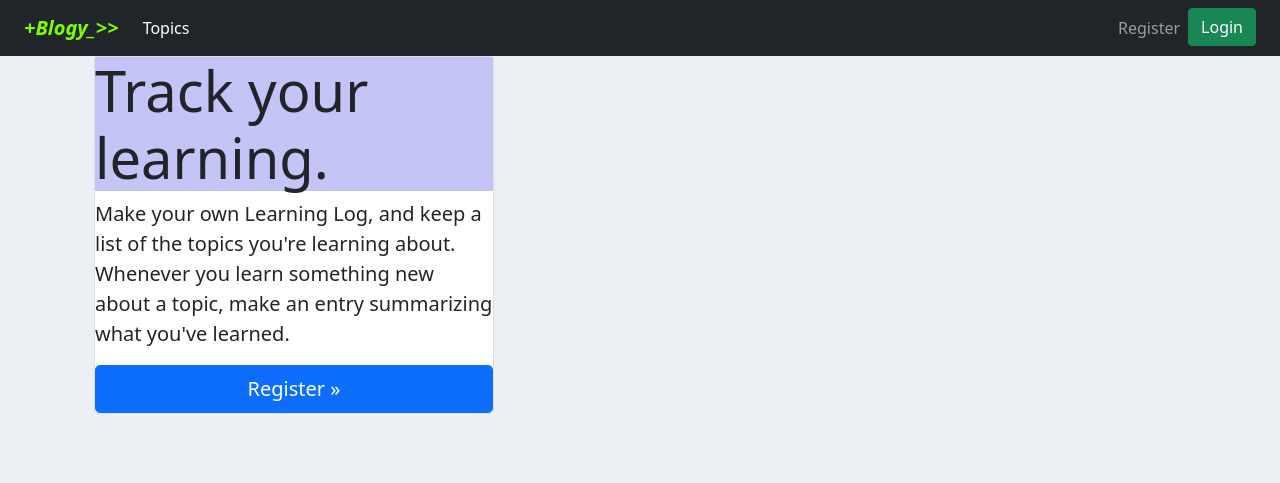
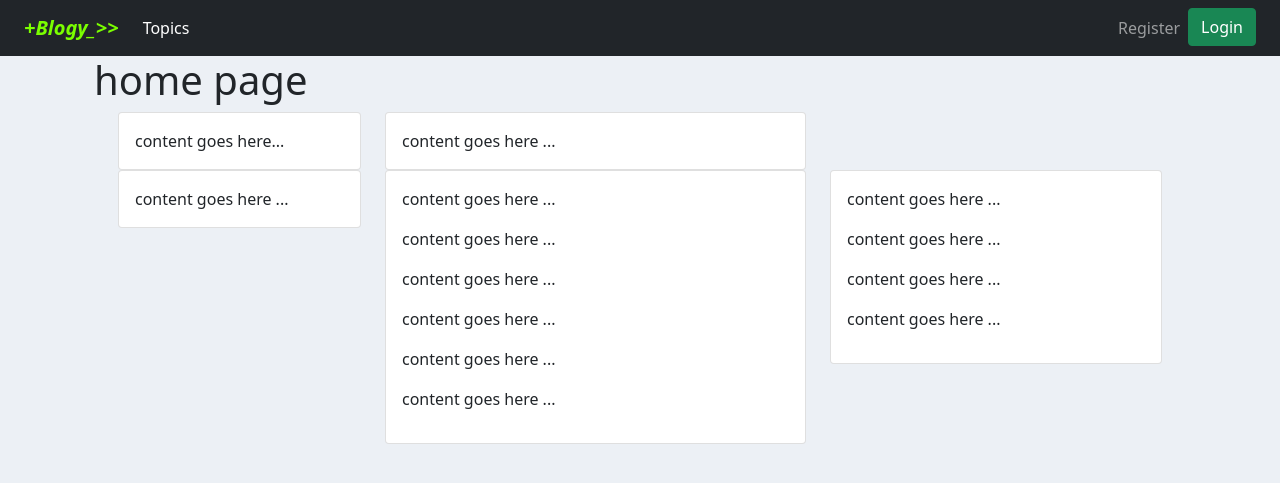
Before and after one commit to mokhelek/SocialWriter, a Django app: page / in a window 1280 px wide. Shown: the top 483 px of the page. Run offline with Django 3.2, Linux system fonts and the light colour scheme; some libraries are stand-ins or nearby versions.

Commit message:
for heroku

```diff
--- a/blogyapp/templates/blogyapp/base.html
+++ b/blogyapp/templates/blogyapp/base.html
@@ -41,7 +41,7 @@
             <div class="navbar-text"> Hello {{ user.username|title }}--</div>
         </li>
         <li class="nav-item">
-            <a href="{% url 'users:logout' %}" class="btn btn-warning">Logout</a>
+            <a href="{% url 'users:logout' %}" class="btn btn-outline-warning">Logout</a>
         </li>
          {% else %}
         <li class="nav-item">
--- a/blogyapp/templates/blogyapp/home1.html
+++ b/blogyapp/templates/blogyapp/home1.html
@@ -5,20 +5,54 @@
 {% bootstrap_css %}
 {% bootstrap_javascript %}
 
-<!-- Bootstrap CSS -->
-<link href="https://cdn.jsdelivr.net/npm/bootstrap@5.1.3/dist/css/bootstrap.min.css" rel="stylesheet" integrity="sha384-1BmE4kWBq78iYhFldvKuhfTAU6auU8tT94WrHftjDbrCEXSU1oBoqyl2QvZ6jIW3" crossorigin="anonymous">
 
-<script src="https://cdn.jsdelivr.net/npm/bootstrap@5.1.3/dist/js/bootstrap.bundle.min.js" integrity="sha384-ka7Sk0Gln4gmtz2MlQnikT1wXgYsOg+OMhuP+IlRH9sENBO0LRn5q+8nbTov4+1p" crossorigin="anonymous"></script>
+{% block content %}
+<h1>home page</h1>
+<div class="container">
+    <div class ="row">
+        <div class = "col-md-3">
+            <div class="card card-body">
+                content goes here...
+            </div>
+        </div>
+
+        <div class = "col-md-5">
+            <div class="card card-body">
+                content goes here ...
+            </div>
+        </div>
+    </div>
+
+    <div class ="row">
+        <div class = "col-md-3">
+            <div class="card card-body">
+                content goes here ...
+            </div>
+        </div>
+
+        <div class = "col-md-5">
+            <div class="card card-body">
+                <p>content goes here ...</p>
+                <p>content goes here ...</p>
+                <p>content goes here ...</p>
+                <p>content goes here ...</p>
+                <p>content goes here ...</p>
+                <p>content goes here ...</p>
+            </div>
+        </div>
+        <div class = "col-md-4">
+            <div class="card card-body">
+                <p>content goes here ...</p>
+                <p>content goes here ...</p>
+                <p>content goes here ...</p>
+                <p>content goes here ...</p>
+
+            </div>
+        </div>
+    </div>
+
+</div>
 
 
-{% block content %}
-<div class="card" style="width: 25rem;"style = "height: 25rem;" >
-<h1 class="display-4" style = 'background-color: rgb(196, 196, 247);'>Track your learning.</h1>
-<p class="lead">Make your own Learning Log, and keep a list of the
- topics you're learning about. Whenever you learn something new
- about a topic, make an entry summarizing what you've learned.</p>
-<a class="btn btn-lg btn-primary" href="{% url 'users:register' %}"
- role="button">Register &raquo;</a>
- </div>
 
 {% endblock content %}
--- a/blogyapp/templates/blogyapp/practice.html
+++ b/blogyapp/templates/blogyapp/practice.html
@@ -430,8 +430,11 @@
 
       <script src="sidebars.js"></script>
   </body>
+
+
 </html>
 
 
 
+
 {% endblock content %}
--- /dev/null
+++ b/runtime.txt
@@ -0,0 +1 @@
+python-3.10.4
```
Also changed, not shown: Blogy/settings.py (+10 -3 lines), blogyapp/templates/blogyapp/home.html (+12 -15 lines), db.sqlite3, 2 other files.
